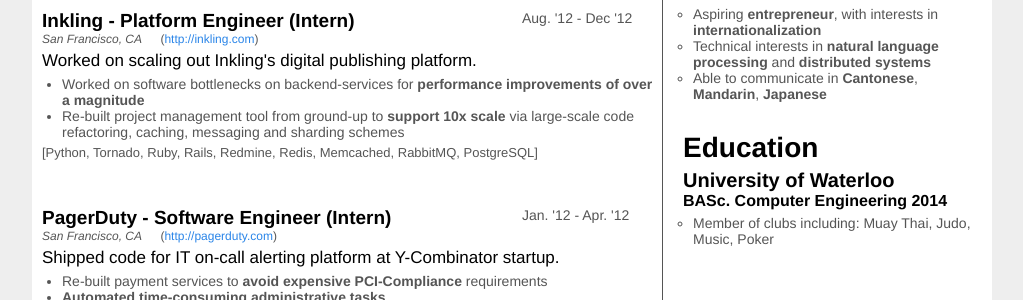
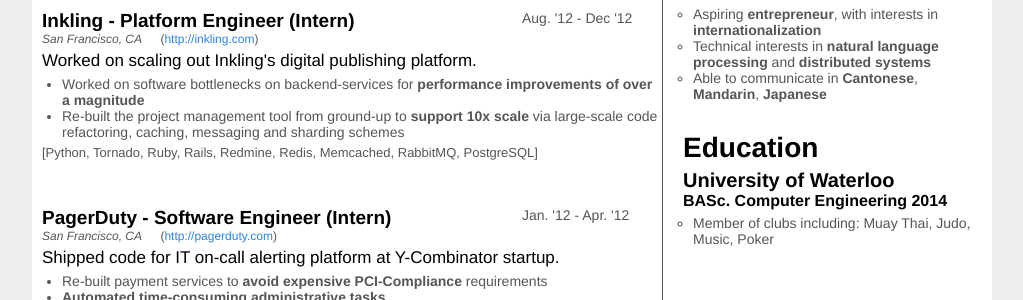
Before and after one commit to jkao/jkao.github.io, a Jekyll site: the page resume.html, which Jekyll copies as it is, in a window 1280 px wide. Shown: the part 457-757 px from the top of the page, without its empty margins (128-1151 px from the left). Built offline with Jekyll 4.4.1, drawn with Linux system fonts in a browser that asks for light colours.

Commit message:
Update resume.html

```diff
--- a/resume.html
+++ b/resume.html
@@ -240,7 +240,7 @@
             <div class="job-header">Worked on scaling out Inkling's digital publishing platform.</div>
             <ul>
               <li>Worked on software bottlenecks on backend-services for <strong>performance improvements of over a magnitude</strong></li>
-              <li>Re-built project management tool from ground-up to <strong>support 10x scale</strong> via large-scale code refactoring, caching, messaging and sharding schemes</li>
+              <li>Re-built the project management tool from ground-up to <strong>support 10x scale</strong> via large-scale code refactoring, caching, messaging and sharding schemes</li>
             </ul>
           </div>
           <div class="grid_8 alpha job-skills">[Python, Tornado, Ruby, Rails, Redmine, Redis, Memcached, RabbitMQ, PostgreSQL]</div>
```
